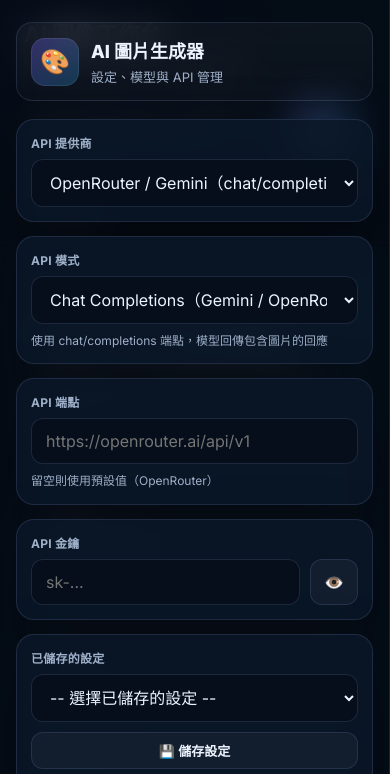
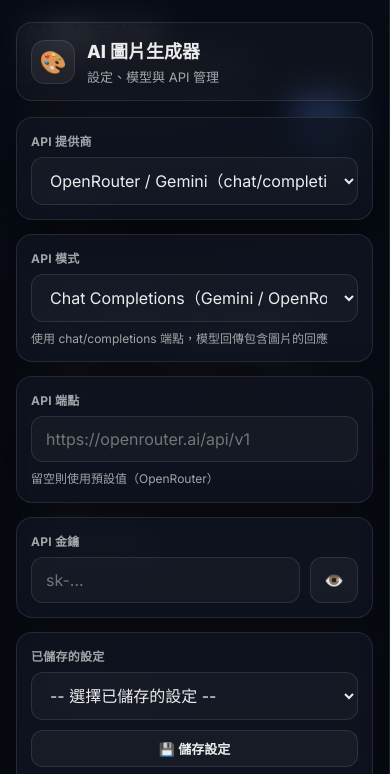
Before and after one commit to alankwok321/ai-image-gen, a website: page public/index.html in a window 390 px wide. Both pictures are taken after a click on the button "⚙️ 設定". Shown: the top 774 px of the page. Drawn offline with nearby package versions, Linux system fonts and the light colour scheme.

Commit message:
style: minimal dark UI refresh

```diff
--- a/public/css/style.css
+++ b/public/css/style.css
@@ -1,23 +1,29 @@
 * { margin: 0; padding: 0; box-sizing: border-box; }
 
 :root {
-  --bg: #07111f;
-  --bg-soft: #0b1728;
-  --surface: rgba(11, 23, 40, 0.88);
-  --surface-strong: #0f1c31;
-  --surface-light: #13233d;
-  --border: rgba(140, 170, 220, 0.16);
-  --border-strong: rgba(140, 170, 220, 0.28);
-  --text: #ecf4ff;
-  --text-dim: #9fb0c9;
+  /* Minimal dark (Linear-ish) */
+  --bg: #070a12;
+  --bg-soft: #0b1020;
+  --surface: rgba(16, 20, 32, 0.82);
+  --surface-strong: #101524;
+  --surface-light: #141a2c;
+
+  --border: rgba(255, 255, 255, 0.10);
+  --border-strong: rgba(255, 255, 255, 0.18);
+
+  --text: rgba(255, 255, 255, 0.92);
+  --text-dim: rgba(255, 255, 255, 0.62);
+
   --accent: #7c5cff;
-  --accent-2: #27c3ff;
+  --accent-2: #22c3ff;
   --accent-hover: #6e4cff;
+
   --success: #22c55e;
   --danger: #ef4444;
   --warning: #f59e0b;
-  --shadow: 0 24px 60px rgba(0, 0, 0, 0.35);
-  --radius: 18px;
+
+  --shadow: 0 18px 50px rgba(0, 0, 0, 0.45);
+  --radius: 16px;
 }
 
 html, body {
@@ -28,9 +34,9 @@
   font-family: Inter, -apple-system, BlinkMacSystemFont, "Segoe UI", sans-serif;
   color: var(--text);
   background:
-    radial-gradient(circle at top left, rgba(124, 92, 255, 0.20), transparent 30%),
-    radial-gradient(circle at top right, rgba(39, 195, 255, 0.18), transparent 26%),
-    linear-gradient(180deg, #08111f 0%, #07111f 48%, #091625 100%);
+    radial-gradient(1200px 800px at 10% -10%, rgba(124, 92, 255, 0.16), transparent 55%),
+    radial-gradient(900px 700px at 95% 0%, rgba(34, 195, 255, 0.10), transparent 55%),
+    linear-gradient(180deg, #070a12 0%, #070a12 40%, #080c16 100%);
   overflow: hidden;
 }
 
@@ -40,10 +46,10 @@
   inset: 0;
   pointer-events: none;
   background-image:
-    linear-gradient(rgba(255,255,255,0.025) 1px, transparent 1px),
-    linear-gradient(90deg, rgba(255,255,255,0.025) 1px, transparent 1px);
-  background-size: 28px 28px;
-  mask-image: linear-gradient(180deg, rgba(0,0,0,0.35), rgba(0,0,0,0));
+    linear-gradient(rgba(255,255,255,0.018) 1px, transparent 1px),
+    linear-gradient(90deg, rgba(255,255,255,0.018) 1px, transparent 1px);
+  background-size: 32px 32px;
+  mask-image: linear-gradient(180deg, rgba(0,0,0,0.28), rgba(0,0,0,0));
 }
 
 button, input, textarea, select {
@@ -56,15 +62,15 @@
 
 .app-shell {
   display: grid;
-  grid-template-columns: 340px minmax(0, 1fr);
+  grid-template-columns: 320px minmax(0, 1fr);
   height: 100vh;
 }
 
 .sidebar {
   position: relative;
   border-right: 1px solid var(--border);
-  background: rgba(5, 11, 20, 0.75);
-  backdrop-filter: blur(18px);
+  background: rgba(8, 10, 18, 0.72);
+  backdrop-filter: blur(16px);
   overflow-y: auto;
 }
 
@@ -76,22 +82,22 @@
   display: flex;
   gap: 12px;
   align-items: center;
-  margin-bottom: 18px;
+  margin-bottom: 16px;
   padding: 14px;
   border: 1px solid var(--border);
   border-radius: 16px;
-  background: linear-gradient(180deg, rgba(255,255,255,0.04), rgba(255,255,255,0.02));
+  background: rgba(255,255,255,0.03);
 }
 
 .brand-mark {
-  width: 48px;
-  height: 48px;
+  width: 44px;
+  height: 44px;
   display: grid;
   place-items: center;
-  font-size: 24px;
+  font-size: 22px;
   border-radius: 14px;
-  background: linear-gradient(135deg, rgba(124, 92, 255, 0.3), rgba(39, 195, 255, 0.22));
-  box-shadow: inset 0 0 0 1px rgba(255,255,255,0.08);
+  background: rgba(255,255,255,0.05);
+  box-shadow: inset 0 0 0 1px rgba(255,255,255,0.10);
 }
 
 .brand-title {
@@ -111,6 +117,11 @@
   border-radius: var(--radius);
   background: var(--surface);
   box-shadow: var(--shadow);
+}
+
+/* Make card shadows subtler for minimal UI */
+.card-panel {
+  box-shadow: 0 14px 40px rgba(0, 0, 0, 0.35);
 }
 
 .sidebar-section {
@@ -194,10 +205,10 @@
   padding: 12px 14px;
   border: 1px solid var(--border);
   border-radius: 12px;
-  background: rgba(5, 13, 24, 0.72);
+  background: rgba(255, 255, 255, 0.03);
   color: var(--text);
   outline: none;
-  transition: border-color 0.18s ease, box-shadow 0.18s ease, transform 0.18s ease;
+  transition: border-color 0.18s ease, box-shadow 0.18s ease;
 }
 
 textarea {
@@ -207,8 +218,8 @@
 }
 
 input:focus, select:focus, textarea:focus {
-  border-color: rgba(124, 92, 255, 0.9);
-  box-shadow: 0 0 0 4px rgba(124, 92, 255, 0.14);
+  border-color: rgba(124, 92, 255, 0.75);
+  box-shadow: 0 0 0 4px rgba(124, 92, 255, 0.12);
 }
 
 .form-hint {
@@ -245,7 +256,22 @@
   color: var(--text);
   border-radius: 12px;
   cursor: pointer;
-  transition: 0.2s ease;
+  transition: transform 0.18s ease, border-color 0.18s ease, background 0.18s ease;
+}
+
+.toggle-visibility:hover,
+.btn:hover,
+.btn-settings:hover,
+.mode-btn:hover {
+  border-color: var(--border-strong);
+  background: rgba(255,255,255,0.06);
+}
+
+.toggle-visibility:active,
+.btn:active,
+.btn-settings:active,
+.mode-btn:active {
+  transform: translateY(1px);
 }
 
 .toggle-visibility {
@@ -883,18 +909,22 @@
 @media (max-width: 960px) {
   body { overflow: auto; }
   .app-shell { grid-template-columns: 1fr; height: auto; }
+
+  /* Slide-in sidebar */
   .sidebar {
     display: none;
     position: fixed;
-    inset: 0 12% 0 0;
+    inset: 0 18% 0 0;
     z-index: 1000;
-    box-shadow: 0 0 0 9999px rgba(0,0,0,.56);
+    box-shadow: 0 0 0 9999px rgba(0,0,0,.62);
   }
   .sidebar.open { display: block; }
   .compact { display: inline-flex; }
+
   .topbar {
     align-items: flex-start;
     flex-direction: column;
+    gap: 10px;
   }
   .topbar-right {
     width: 100%;
@@ -907,6 +937,7 @@
     width: 100%;
   }
   .main-scroll { padding: 16px; }
+
   .form-row,
   .anim-controls-bar,
   .anim-player-controls,
@@ -917,6 +948,7 @@
     grid-template-columns: 1fr;
     flex-direction: column;
   }
+
   .hero-stats {
     grid-template-columns: 1fr;
   }
```
